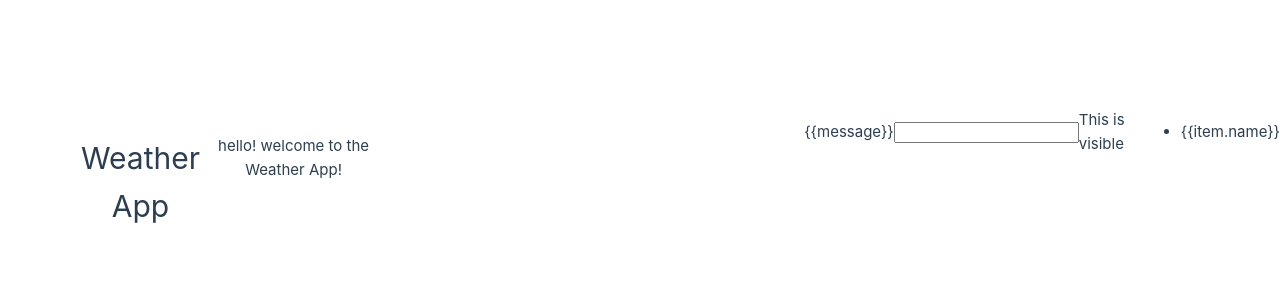
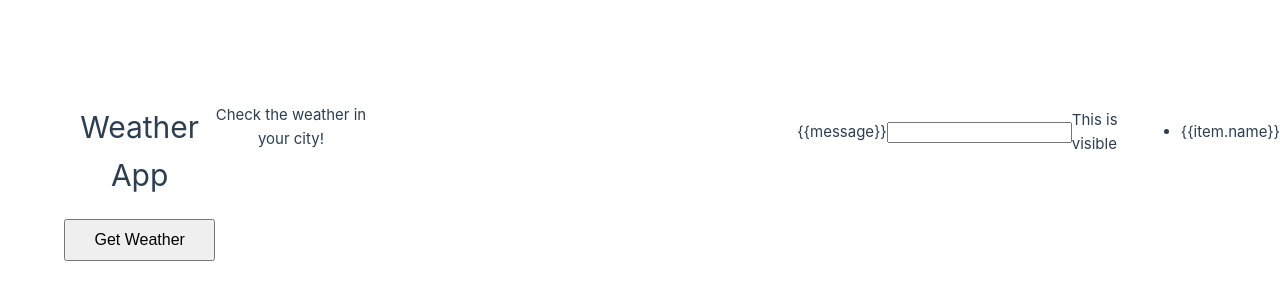
Before and after one commit to tlsgptj/vue.js, a Vue app: page / in a window 1280 px wide. Shown: the part 268-568 px from the top of the page. Built offline with nearby package versions, Linux system fonts and the light colour scheme.

Commit message:
api키 가져와야함

```diff
--- a/src/App.vue
+++ b/src/App.vue
@@ -2,18 +2,43 @@
   <div id="app">
     <h1>Weather App</h1>
     <p>{{message}}</p>
+
+  <div v-if="weather">
+    <h2>Weather in {{weather.name}}</h2>
+    <p>Temperature: {{weather.main.temp}}°C</p>
+    <p>Weather: {{weather.weather[0].description}}</p>
   </div>
+
+  <button @click="fetehWeather">Get Weather</button>
+</div>
 </template>
 
 <script>
+import axios from "axios";
+
 export default {
   data() {
     return {
-      message: "hello! welcome to the Weather App!"
+      message: "Check the weather in your city!",
+      weather:null,
     }; //vue.js에서 이부분은 필수
-  }
-};
+  },
+  methods: {
+    async fetehWeather() {
+      const apiKey = "";
+      const city = "Seoul";
+      const url = `https://api.openweathermap.org/data/2.5/weather?q=${city}&appid=${apiKey}&units=metric`;
 
+      try {
+        const response = await axios.get(url);
+        this.weather = response.data; //API 응답 데이터를 weather 변수에 저장
+      } catch (error) {
+        console.error ("Error fetching weather data:", error);
+        //에러 처리
+       }
+      },
+    },
+  };
 </script>
 
 <style>
@@ -21,4 +46,9 @@ export default {
   text-align: center;
   margin-top: 50px;
 }
+button {
+  margin-top: 20px;
+  padding: 10px 20px;
+  font-size: 16px;
+}
 </style>
```
